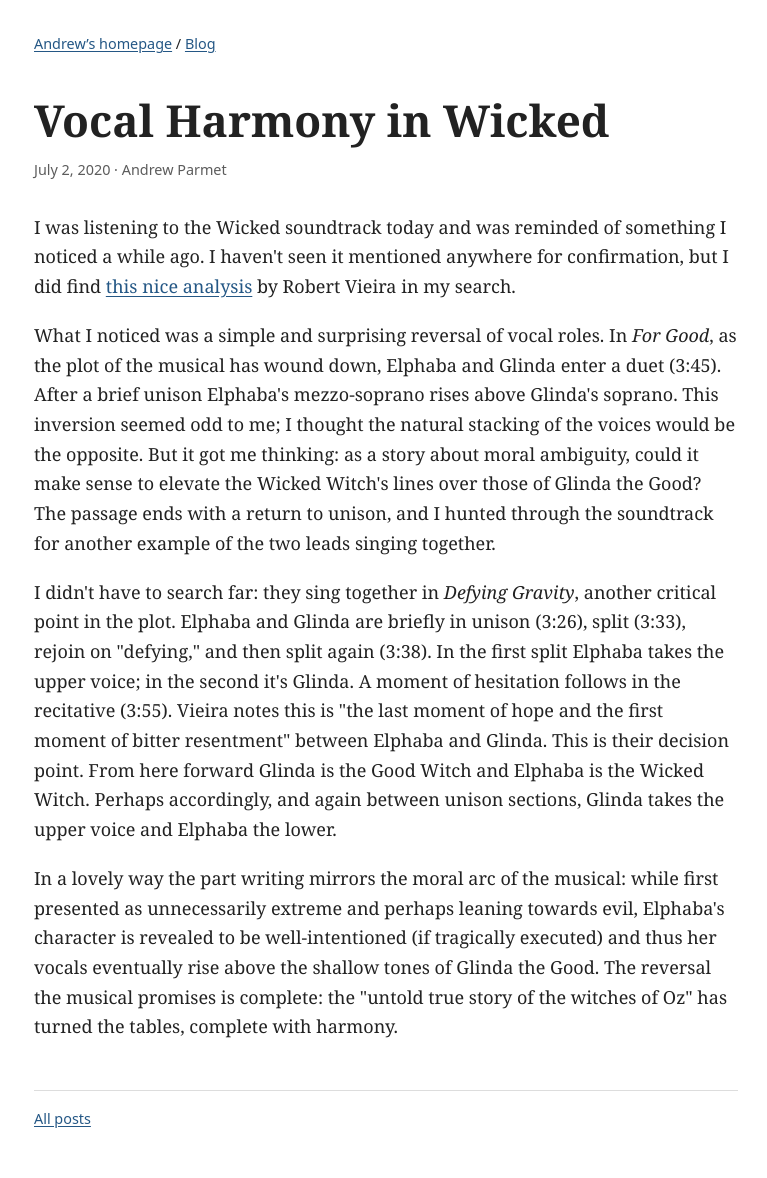
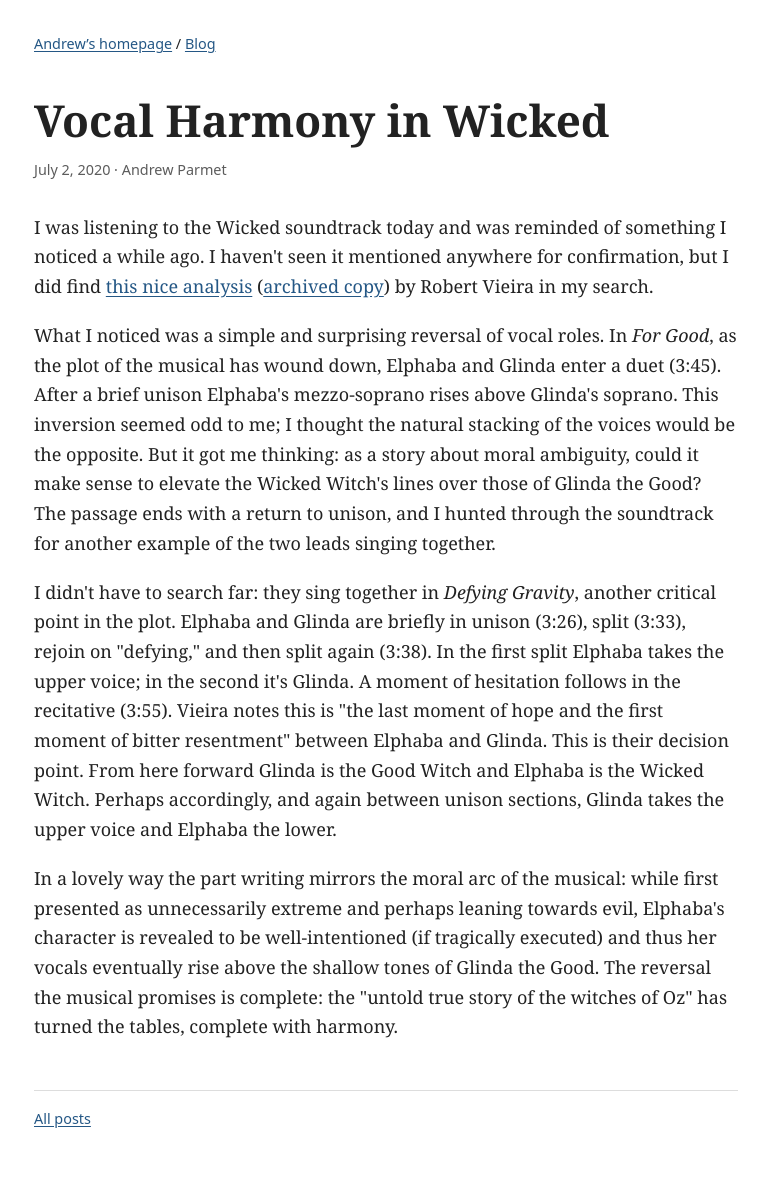
Before and after one commit to andrewparmet/parmet.com-andrew, a Jekyll site: the page built from _posts/2020-07-02-vocal-harmony-in-wicked.md, in a window 1280 px wide. Shown: the whole page, without its empty margins (254-1021 px from the left). Built offline with Jekyll 4.4.1, drawn with Linux system fonts in a browser that asks for light colours.

Commit message:
Add an archived reference for the Wicked score analysis

```diff
--- a/_posts/2020-07-02-vocal-harmony-in-wicked.md
+++ b/_posts/2020-07-02-vocal-harmony-in-wicked.md
@@ -6,7 +6,7 @@ permalink: /blog/vocal-harmony-in-wicked/
 description: How the vocal parts of Elphaba and Glinda mirror the moral arc of Wicked.
 ---
 
-I was listening to the Wicked soundtrack today and was reminded of something I noticed a while ago. I haven't seen it mentioned anywhere for confirmation, but I did find [this nice analysis](https://www.musicalwriters.com/studying-broadway-musicals/wicked-musical-groundbreaking-score-act1/) by Robert Vieira in my search.
+I was listening to the Wicked soundtrack today and was reminded of something I noticed a while ago. I haven't seen it mentioned anywhere for confirmation, but I did find [this nice analysis](https://www.musicalwriters.com/studying-broadway-musicals/wicked-musical-groundbreaking-score-act1/) ([archived copy](https://web.archive.org/web/20260517152334/https://www.musicalwriters.com/studying-broadway-musicals/wicked-musical-groundbreaking-score-act1/)) by Robert Vieira in my search.
 
 What I noticed was a simple and surprising reversal of vocal roles. In *For Good*, as the plot of the musical has wound down, Elphaba and Glinda enter a duet (3:45). After a brief unison Elphaba's mezzo-soprano rises above Glinda's soprano. This inversion seemed odd to me; I thought the natural stacking of the voices would be the opposite. But it got me thinking: as a story about moral ambiguity, could it make sense to elevate the Wicked Witch's lines over those of Glinda the Good? The passage ends with a return to unison, and I hunted through the soundtrack for another example of the two leads singing together.
 
```
